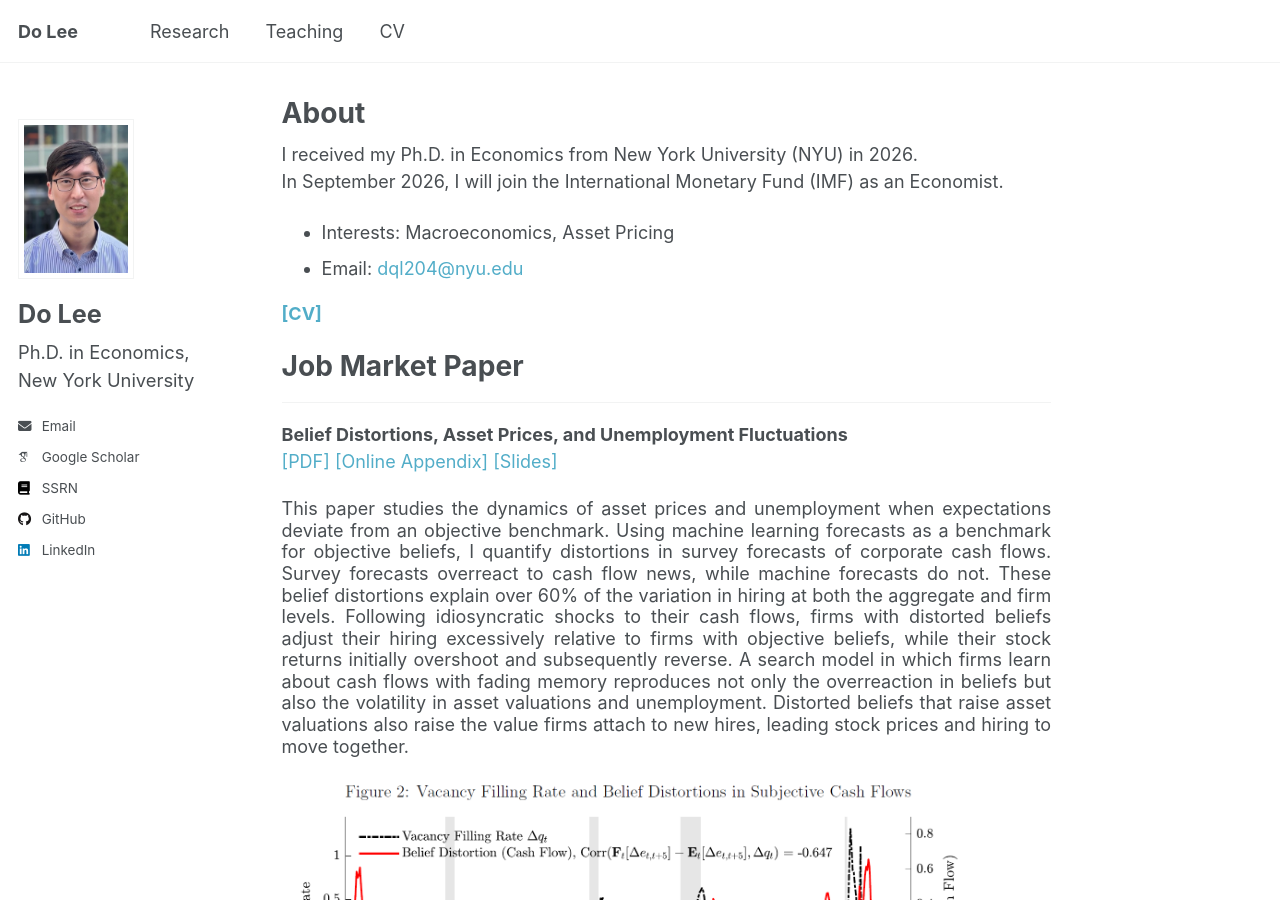
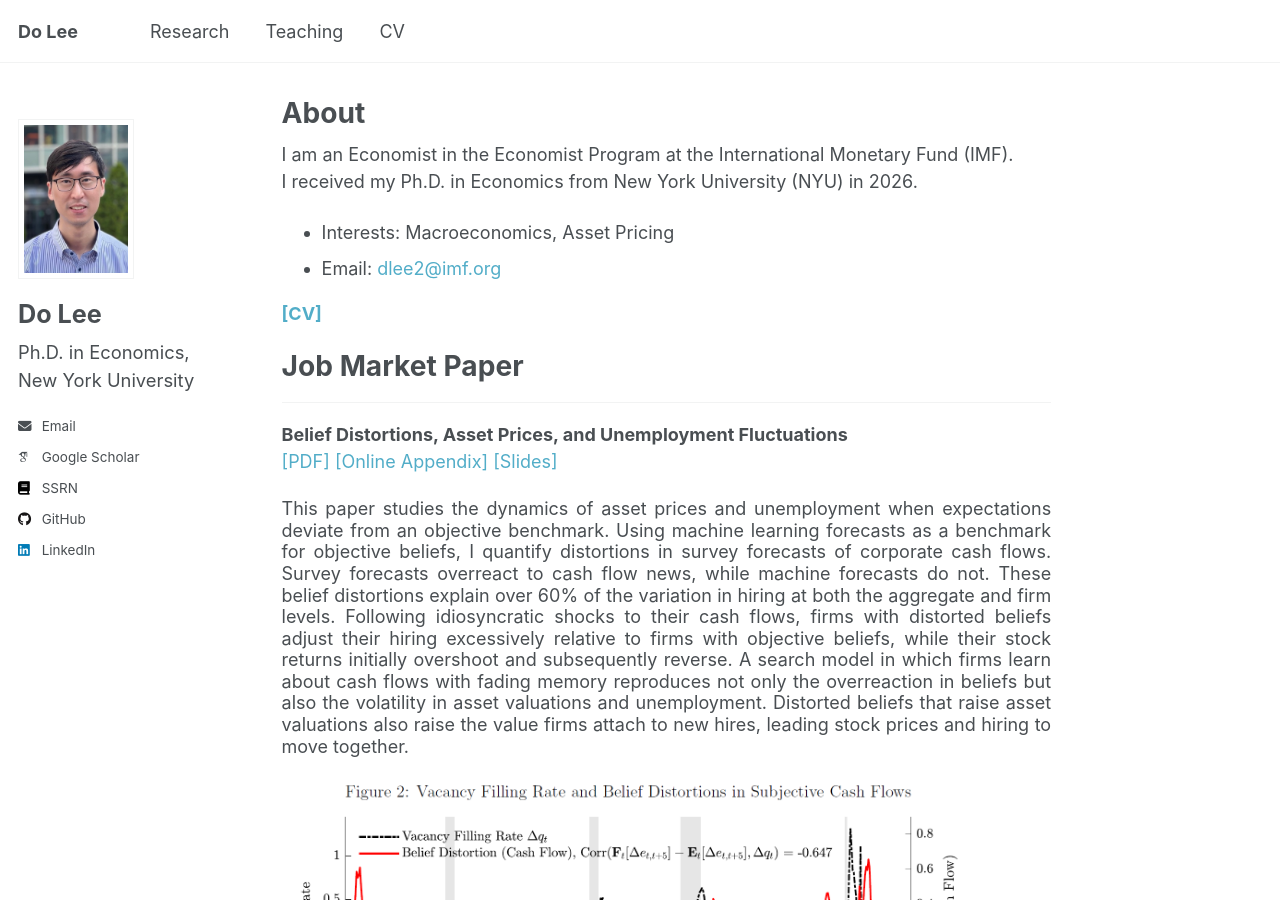
Before and after one commit to doqlee/doqlee.github.io, a Jekyll site: the page built from _pages/main.md, in a window 1280 px wide and 900 px high. Built offline with Jekyll 4.4.1, drawn with Linux system fonts in a browser that asks for light colours; some web fonts are replaced.

Commit message:
Update main.md

```diff
--- a/_pages/main.md
+++ b/_pages/main.md
@@ -82,10 +82,10 @@ redirect_from:
   }
 </style>
 
-I received my Ph.D. in Economics from New York University (NYU) in 2026. \
-In September 2026, I will join the International Monetary Fund (IMF) as an Economist.
+I am an Economist in the Economist Program at the International Monetary Fund (IMF). \
+I received my Ph.D. in Economics from New York University (NYU) in 2026.
 * Interests: Macroeconomics, Asset Pricing
-* Email: [dql204@nyu.edu](mailto:dql204@nyu.edu)
+* Email: [dlee2@imf.org](mailto:dlee2@imf.org)
 
 [**[CV]**](../files/CV_Do_Lee.pdf)
 <br>
```
